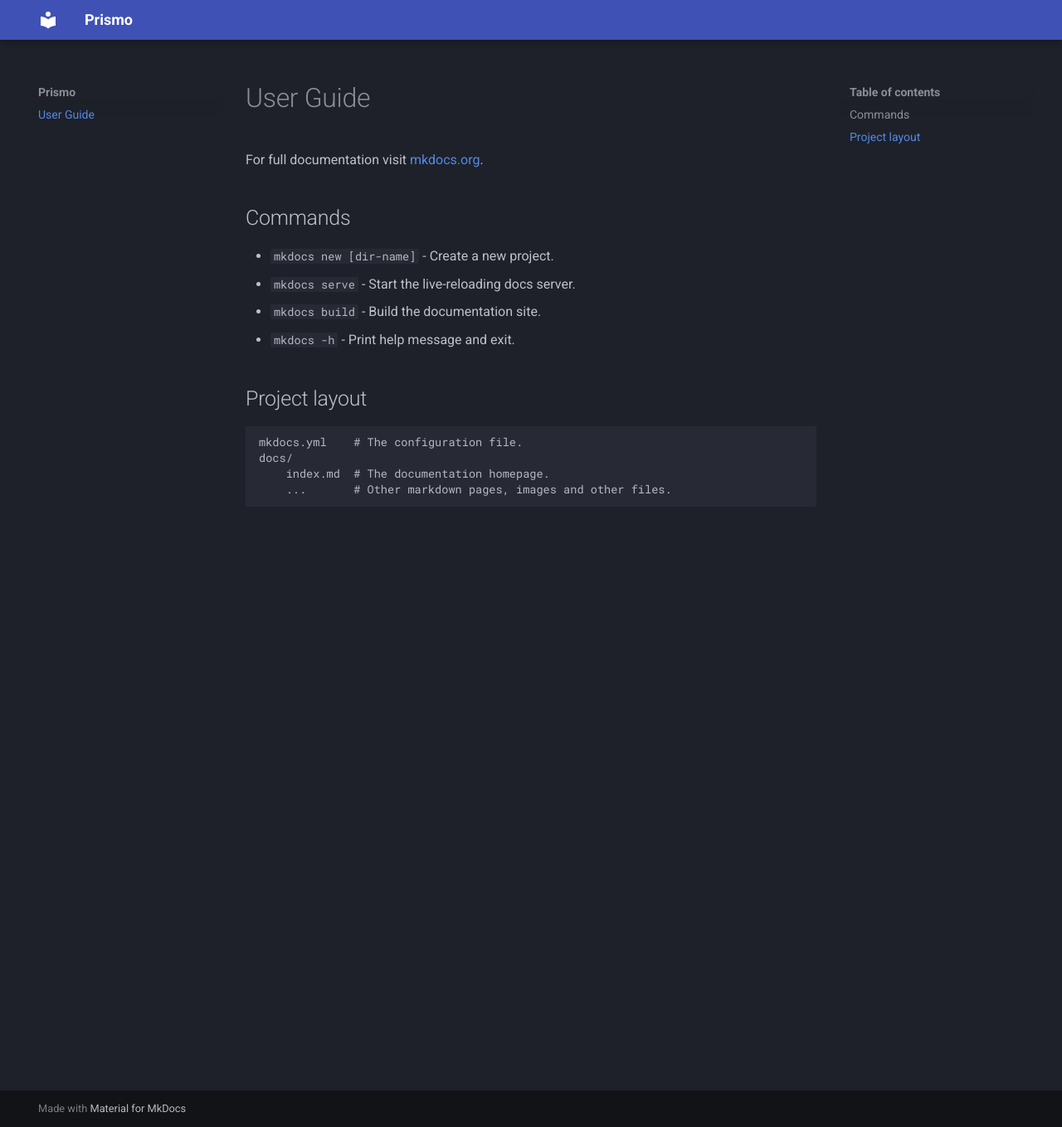
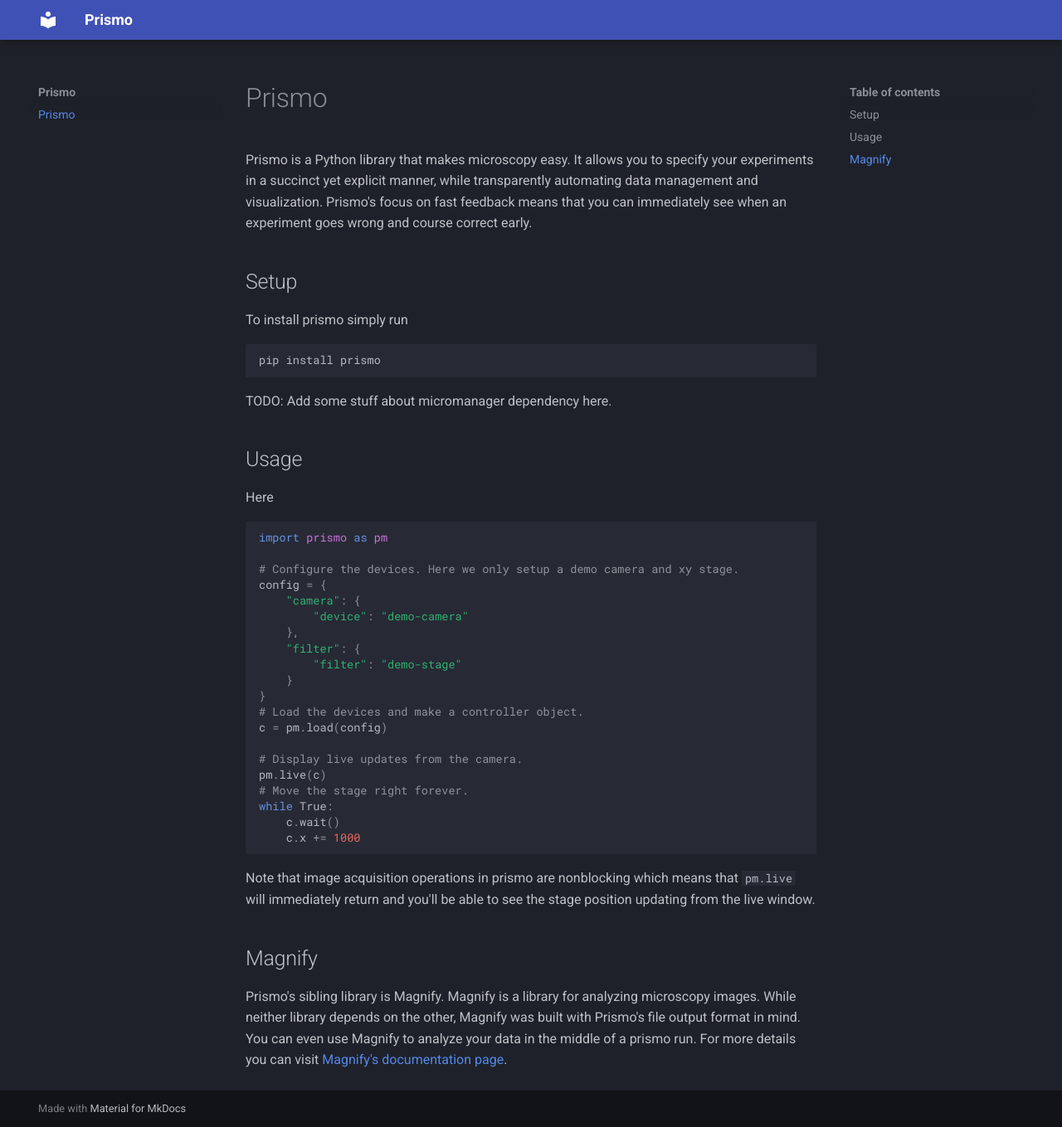
Before and after one commit to Karl-Krauth/prismo, an MkDocs documentation site: the page built from docs/index.md, in a window 1280 px wide and 1359 px high. Shown: the whole window at 83% size. Built offline with MkDocs 1.6.1 and Material for MkDocs 9.7.7, drawn with Linux system fonts in a browser that asks for light colours.

Commit message:
Add first pass at Getting Started docs.

````diff
--- a/docs/index.md
+++ b/docs/index.md
@@ -1,17 +1,47 @@
-# User Guide
+# Prismo
+Prismo is a Python library that makes microscopy easy. It allows you to specify your experiments
+in a succinct yet explicit manner, while transparently automating data management and visualization.
+Prismo's focus on fast feedback means that you can immediately see when an experiment goes wrong
+and course correct early.
 
-For full documentation visit [mkdocs.org](https://www.mkdocs.org).
+## Setup
 
-## Commands
+To install prismo simply run
+```
+pip install prismo
+```
+TODO: Add some stuff about micromanager dependency here.
 
-* `mkdocs new [dir-name]` - Create a new project.
-* `mkdocs serve` - Start the live-reloading docs server.
-* `mkdocs build` - Build the documentation site.
-* `mkdocs -h` - Print help message and exit.
+## Usage
+Here
 
-## Project layout
+```py
+import prismo as pm
 
-    mkdocs.yml    # The configuration file.
-    docs/
-        index.md  # The documentation homepage.
-        ...       # Other markdown pages, images and other files.
+# Configure the devices. Here we only setup a demo camera and xy stage.
+config = {
+    "camera": {
+        "device": "demo-camera"
+    },
+    "filter": {
+        "filter": "demo-stage"
+    }
+}
+# Load the devices and make a controller object.
+c = pm.load(config)
+
+# Display live updates from the camera.
+pm.live(c)
+# Move the stage right forever.
+while True:
+    c.wait()
+    c.x += 1000
+```
+Note that image acquisition operations in prismo are nonblocking which means that `pm.live` will
+immediately return and you'll be able to see the stage position updating from the live window.
+
+## Magnify
+Prismo's sibling library is Magnify. Magnify is a library for analyzing microscopy images. While
+neither library depends on the other, Magnify was built with Prismo's file output format in mind.
+You can even use Magnify to analyze your data in the middle of a prismo run. For more
+details you can visit [Magnify's documentation page](https://github.com/FordyceLab/magnify/tree/gh-pages).
````
